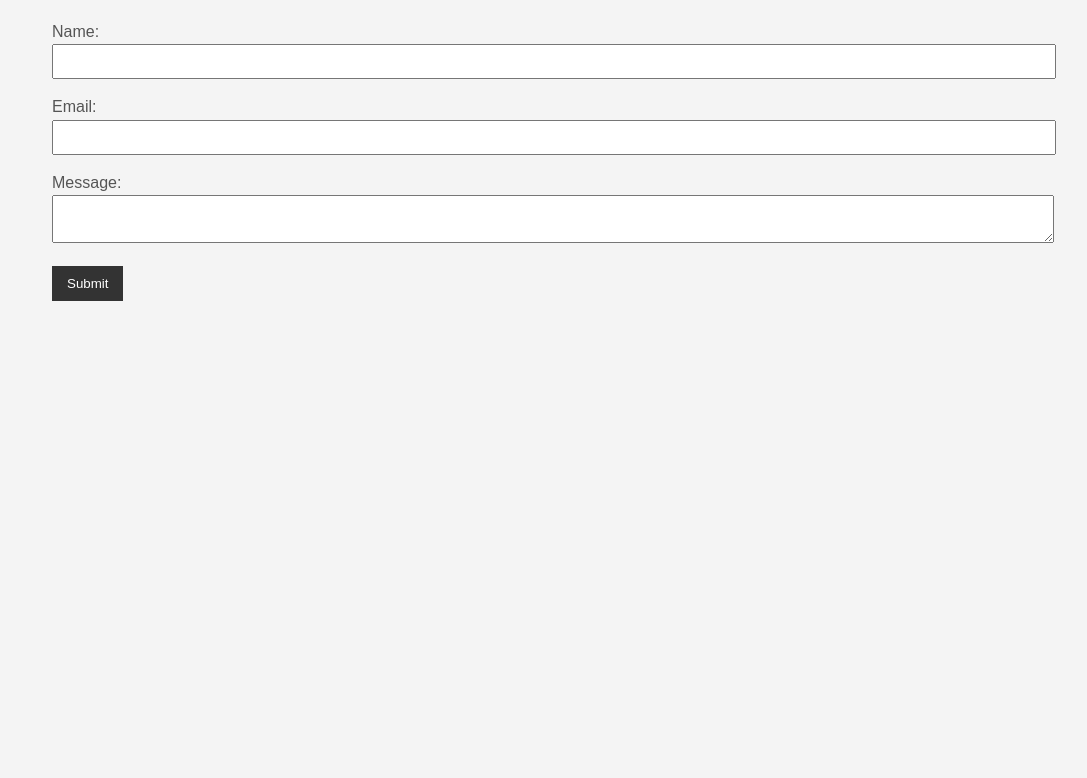
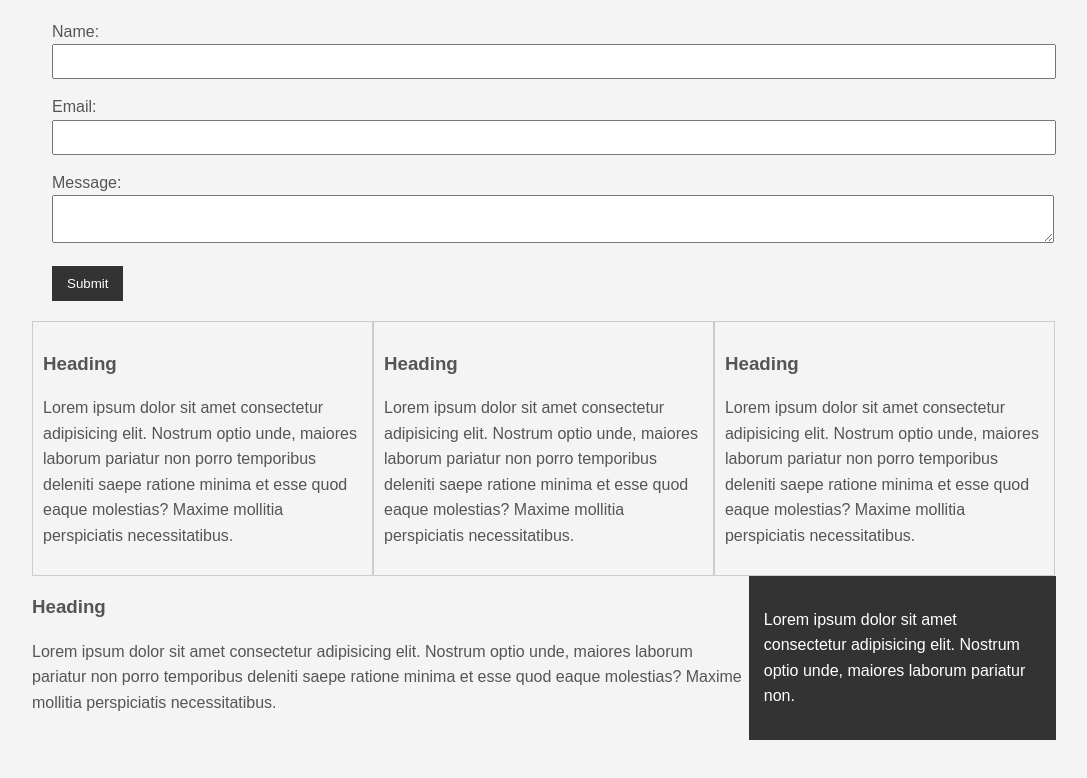
Before and after one commit to MurrTuck/cssCC, a plain HTML site: page csscheatsheet/index.html in a window 1280 px wide. Shown: the part 691-1469 px from the top of the page, without its empty margins (96-1183 px from the left). Drawn offline with Linux system fonts and the light colour scheme.

Commit message:
Box-Sizing & using ID's

```diff
--- a/csscheatsheet/css/style.css
+++ b/csscheatsheet/css/style.css
@@ -46,6 +46,10 @@ a:visited{
 .button:hover{
     color:white;
     background: red;
+}
+
+.clr{
+    clear:both;
 }
 
 
@@ -137,3 +141,25 @@ a:visited{
     padding: 8px;
     width: 100%;
 }
+
+.block{
+    float:left;
+    width:33.3%;
+    border: 1px solid #ccc;
+    padding:10px;
+    box-sizing: border-box;
+}
+
+#main-block{
+    float:left;
+    width:70%;
+}
+
+#sidebar{
+    float:right;
+    width:30%;
+    background-color:#333;
+    color:#fff;
+    padding:15px;
+    box-sizing: border-box;
+}
--- a/csscheatsheet/index.html
+++ b/csscheatsheet/index.html
@@ -58,6 +58,44 @@
             </div>
             <input class="button" type="submit" value="Submit" name="">
         </form>
+
+        <div class="block">
+            <h3>Heading</h3>
+            <p>Lorem ipsum dolor sit amet consectetur adipisicing elit. Nostrum optio unde, maiores laborum pariatur non
+                porro temporibus deleniti saepe ratione minima et esse quod eaque molestias? Maxime mollitia
+                perspiciatis necessitatibus.</p>
+        </div>
+        <div class="block">
+            <h3>Heading</h3>
+            <p>Lorem ipsum dolor sit amet consectetur adipisicing elit. Nostrum optio unde, maiores laborum pariatur non
+                porro temporibus deleniti saepe ratione minima et esse quod eaque molestias? Maxime mollitia
+                perspiciatis necessitatibus.</p>
+        </div>
+        <div class="block">
+            <h3>Heading</h3>
+            <p>Lorem ipsum dolor sit amet consectetur adipisicing elit. Nostrum optio unde, maiores laborum pariatur non
+                porro temporibus deleniti saepe ratione minima et esse quod eaque molestias? Maxime mollitia
+                perspiciatis necessitatibus.</p>
+        </div>
+
+        <div class="clr"></div>
+
+        <div id="main-block">
+            <h3>Heading</h3>
+            <p>Lorem ipsum dolor sit amet consectetur adipisicing elit. Nostrum optio unde, maiores laborum pariatur non
+                porro temporibus deleniti saepe ratione minima et esse quod eaque molestias? Maxime mollitia
+                perspiciatis necessitatibus.</p>
+        </div>
+
+        <div id="sidebar">
+            <p>Lorem ipsum dolor sit amet consectetur adipisicing elit. Nostrum optio unde, maiores laborum pariatur
+                non.</p>
+
+        </div>
+
+
+
+
     </div><!-- ./container -->
 
     <div style="margin-top:500px;"></div>
```
